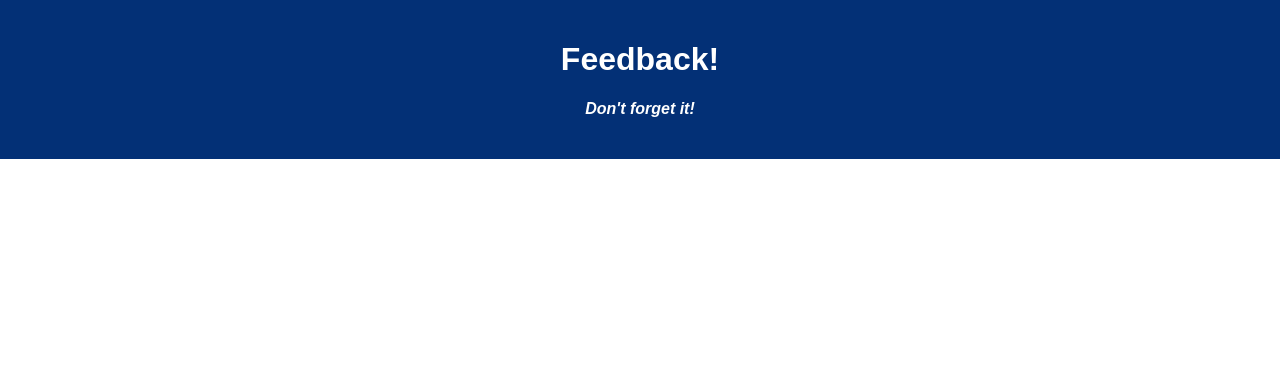
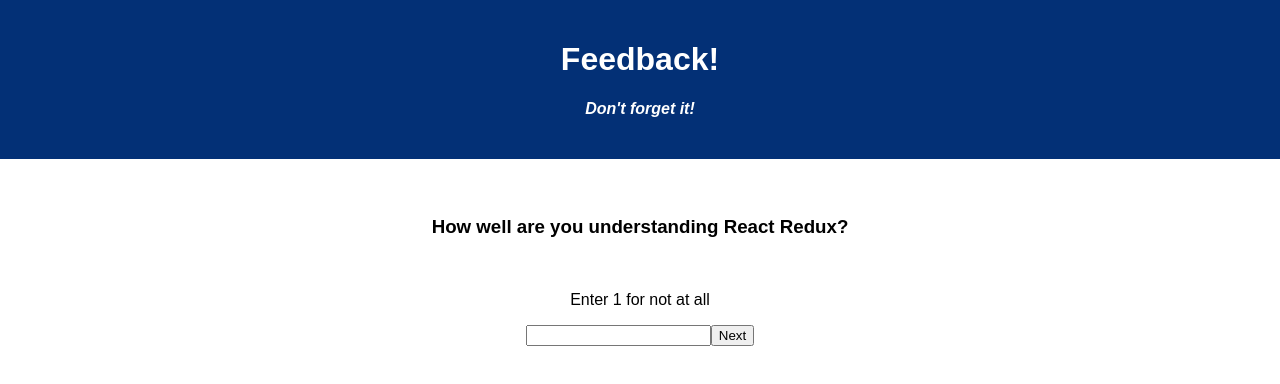
Before and after one commit to Kfcullinan/weekend-redux-feedback-loop, a React (Create React App) app: page /#/ in a window 1280 px wide. Both pictures are taken after a click on the button "Next". Shown: the top 384 px of the page. Built offline with nearby package versions, Linux system fonts and the light colour scheme.

Commit message:
added in supported reducer, file and folder, confirmed functionality

```diff
--- a/src/components/App/App.jsx
+++ b/src/components/App/App.jsx
@@ -2,7 +2,8 @@
 import { HashRouter as Router, Route, Link } from 'react-router-dom';
 import './App.css';
 import Feeling from '../Feeling/Feeling';
-
+import Understanding from '../Understanding/Understanding';
+import Support from '../Support/Support';
 
 function App() {
 
@@ -16,9 +17,23 @@
       </header>
       <br />
       <div>
+
         <Route exact path="/">
           <Feeling />
         </Route>
+
+        <Route exact path="/understanding">
+          <Understanding />
+          </Route>
+
+          <Route exact path="/support">
+          <Support />
+          </Route>
+
+
+
+
+
       </div>
       </Router>
     </div>
--- /dev/null
+++ b/src/components/Support/Support.jsx
@@ -0,0 +1,32 @@
+import { useSelector, useDispatch } from 'react-redux'
+// allows us to navigate to another page
+import { useHistory } from 'react-router-dom';
+
+const Support = () => {
+    const history = useHistory();
+    // step 2 useSelector and dispatch
+    const support = useSelector(store => store.support);
+    const dispatch = useDispatch();
+
+
+const handleChange3 = (event) => {
+    //passing data to our reducer
+    dispatch({ type: 'SET_SUPPORT', payload: event.target.value})
+}
+
+return (
+
+    <>
+        <h3>Do you feel supported during this cohort?</h3>
+        <br />
+        <p>Enter 1 for not at all</p>
+        <div>
+            {/*step 3 getter and setter */}
+            <input value={support} onChange={handleChange3} className="input" type="number"/>
+            <button onClick={() => history.push('/comments')} className="button">Next</button>
+        </div>
+    </>
+)
+}
+
+export default Support;
--- a/src/components/Understanding/Understanding.jsx
+++ b/src/components/Understanding/Understanding.jsx
@@ -0,0 +1,32 @@
+import { useSelector, useDispatch } from 'react-redux'
+// allows us to navigate to another page
+import { useHistory } from 'react-router-dom';
+
+const Understanding = () => {
+    const history = useHistory();
+    // step 2 useSelector and dispatch
+    const understanding = useSelector(store => store.understanding);
+    const dispatch = useDispatch();
+
+
+const handleChange2 = (event) => {
+    //passing data to our reducer
+    dispatch({ type: 'SET_UNDERSTANDING', payload: event.target.value})
+}
+
+return (
+
+    <>
+        <h3>How well are you understanding React Redux?</h3>
+        <br />
+        <p>Enter 1 for not at all</p>
+        <div>
+            {/*step 3 getter and setter */}
+            <input value={understanding} onChange={handleChange2} className="input" type="number"/>
+            <button onClick={() => history.push('/support')} className="button">Next</button>
+        </div>
+    </>
+)
+}
+
+export default Understanding;
```
